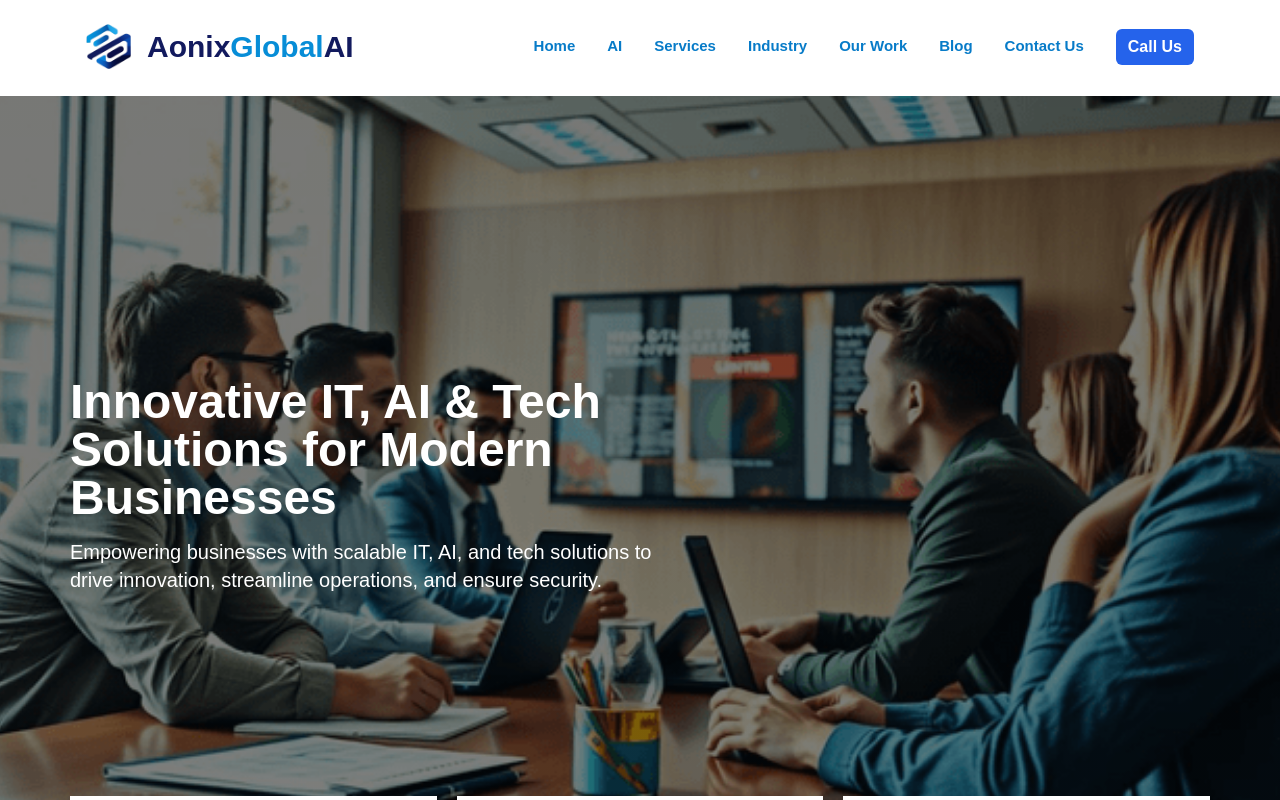
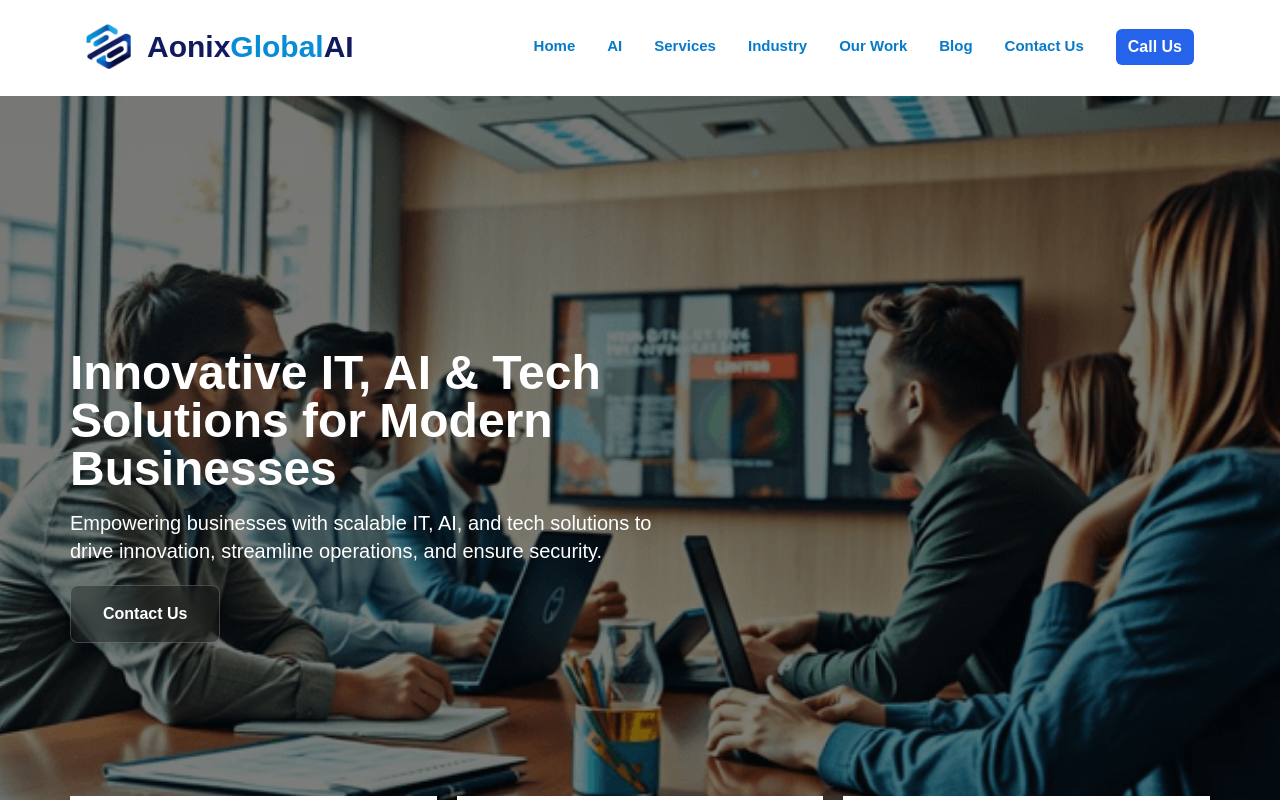
Before and after one commit to aOnixglobalai99/aonixglobalai-portfolio, a Next.js app: page / in a window 1280 px wide. Shown: the top 800 px of the page. Built offline with nearby package versions, Linux system fonts and the light colour scheme.

Commit message:
contact us button added on homepage top image

```diff
--- a/src/pages/index.tsx
+++ b/src/pages/index.tsx
@@ -15,6 +15,7 @@ import OurTeam from '@/components/OurTeam';
 import Link from 'next/link';
 import TechIcons from '@/components/techAnimation';
 import IndustryCarousel from '@/components/industryCarousel';
+import Router from 'next/router';
 // import AI_Trends_2025 from '@/components/newBlogs/blog1';
 // import AI_in_ECommerce from '@/components/newBlogs/blog2';
 // import AIRealEstatePage from '@/components/newBlogs/blog3';
@@ -41,9 +42,12 @@ const HomePage = () => {
               </p>
             </div>
 
-            {/* <button className="bg-[#078dd7] rounded font-semibold text-[white]  hover:bg-[#077bc8] transition-[0.3s] text-[25px] px-[60px] py-[15px]">
+            <button
+              className="px-8 py-4 bg-black/30 text-white rounded-lg hover:bg-black/40 transition-colors font-semibold text-center border border-white/20 backdrop-blur-md shadow-md hover:shadow-lg mx-4 xl:mx-0"
+              onClick={() => Router.push('./ContactUsPage')}
+            >
               Contact Us
-            </button> */}
+            </button>
           </div>
         </div>
 
@@ -149,7 +153,6 @@ const HomePage = () => {
 
         <FAQs />
       </div>
-      {/* Other sections can be added below */}
     </div>
   );
 };
```
